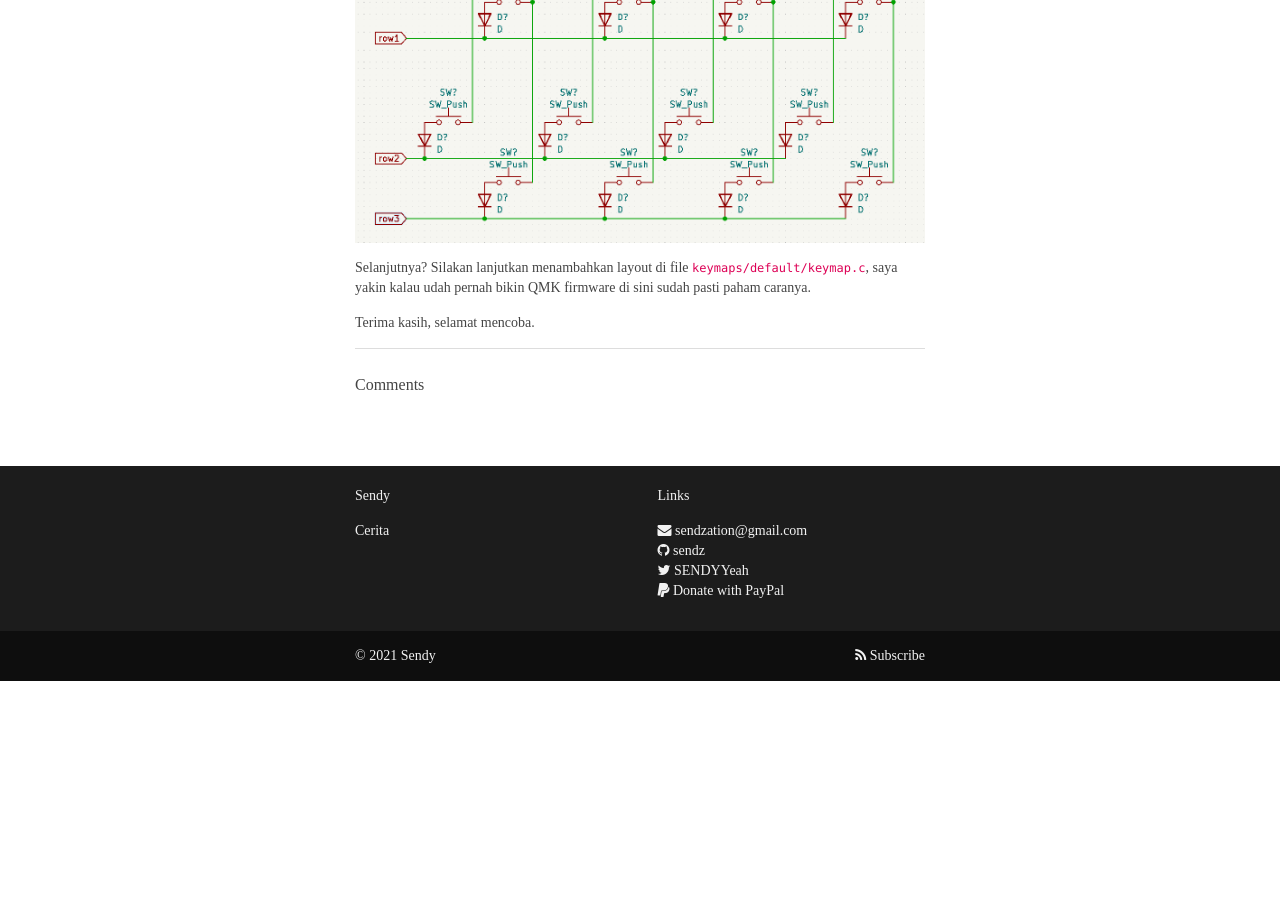
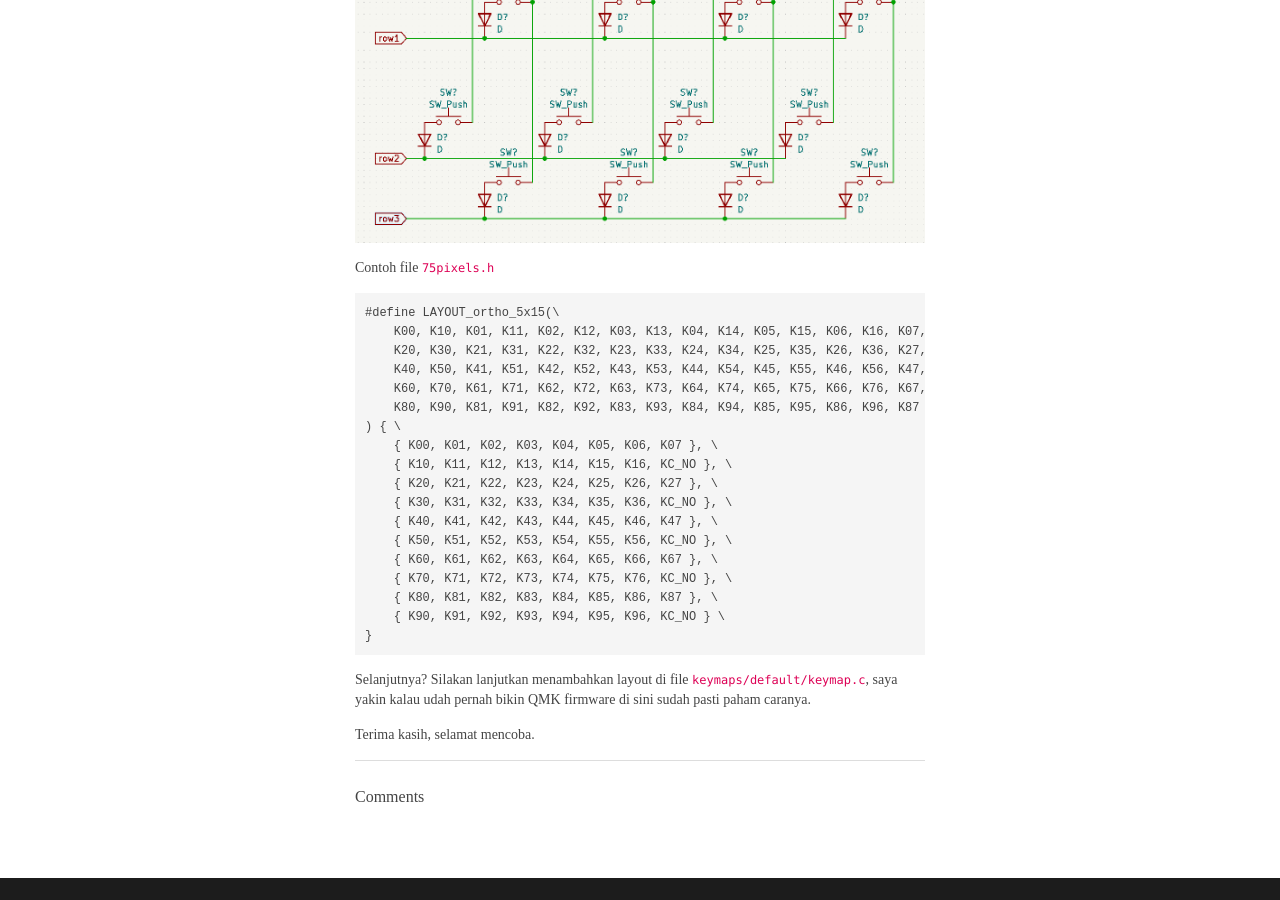
Before and after one commit to sendz/sendz.github.io, a Jekyll site: the page built from _posts/2021-06-12-dupleks-pada-skema-mekanikal-keyboard.md, in a window 1280 px wide and 900 px high, scrolled down 4213 px. Built offline with Jekyll 4.4.1, drawn with Linux system fonts in a browser that asks for light colours; nearby versions of some CDN libraries; some web fonts are replaced; before the commit the page ends 4894 px from its top, so only the background shows below that.

Commit message:
Add sample code

````diff
--- a/_posts/2021-06-12-dupleks-pada-skema-mekanikal-keyboard.md
+++ b/_posts/2021-06-12-dupleks-pada-skema-mekanikal-keyboard.md
@@ -123,6 +123,29 @@ adalah
 
 ![Schematic Grid]({{ site.baseurl }}/assets/schematic-grid.png)
 
+Contoh file `75pixels.h`
+
+```CPP
+#define LAYOUT_ortho_5x15(\
+    K00, K10, K01, K11, K02, K12, K03, K13, K04, K14, K05, K15, K06, K16, K07, \
+    K20, K30, K21, K31, K22, K32, K23, K33, K24, K34, K25, K35, K26, K36, K27, \
+    K40, K50, K41, K51, K42, K52, K43, K53, K44, K54, K45, K55, K46, K56, K47, \
+    K60, K70, K61, K71, K62, K72, K63, K73, K64, K74, K65, K75, K66, K76, K67, \
+    K80, K90, K81, K91, K82, K92, K83, K93, K84, K94, K85, K95, K86, K96, K87 \
+) { \
+    { K00, K01, K02, K03, K04, K05, K06, K07 }, \
+    { K10, K11, K12, K13, K14, K15, K16, KC_NO }, \
+    { K20, K21, K22, K23, K24, K25, K26, K27 }, \
+    { K30, K31, K32, K33, K34, K35, K36, KC_NO }, \
+    { K40, K41, K42, K43, K44, K45, K46, K47 }, \
+    { K50, K51, K52, K53, K54, K55, K56, KC_NO }, \
+    { K60, K61, K62, K63, K64, K65, K66, K67 }, \
+    { K70, K71, K72, K73, K74, K75, K76, KC_NO }, \
+    { K80, K81, K82, K83, K84, K85, K86, K87 }, \
+    { K90, K91, K92, K93, K94, K95, K96, KC_NO } \
+}
+```
+
 Selanjutnya? Silakan lanjutkan menambahkan layout di file `keymaps/default/keymap.c`, saya yakin kalau udah pernah bikin QMK firmware di sini sudah pasti paham caranya.
 
 Terima kasih, selamat mencoba.
````
